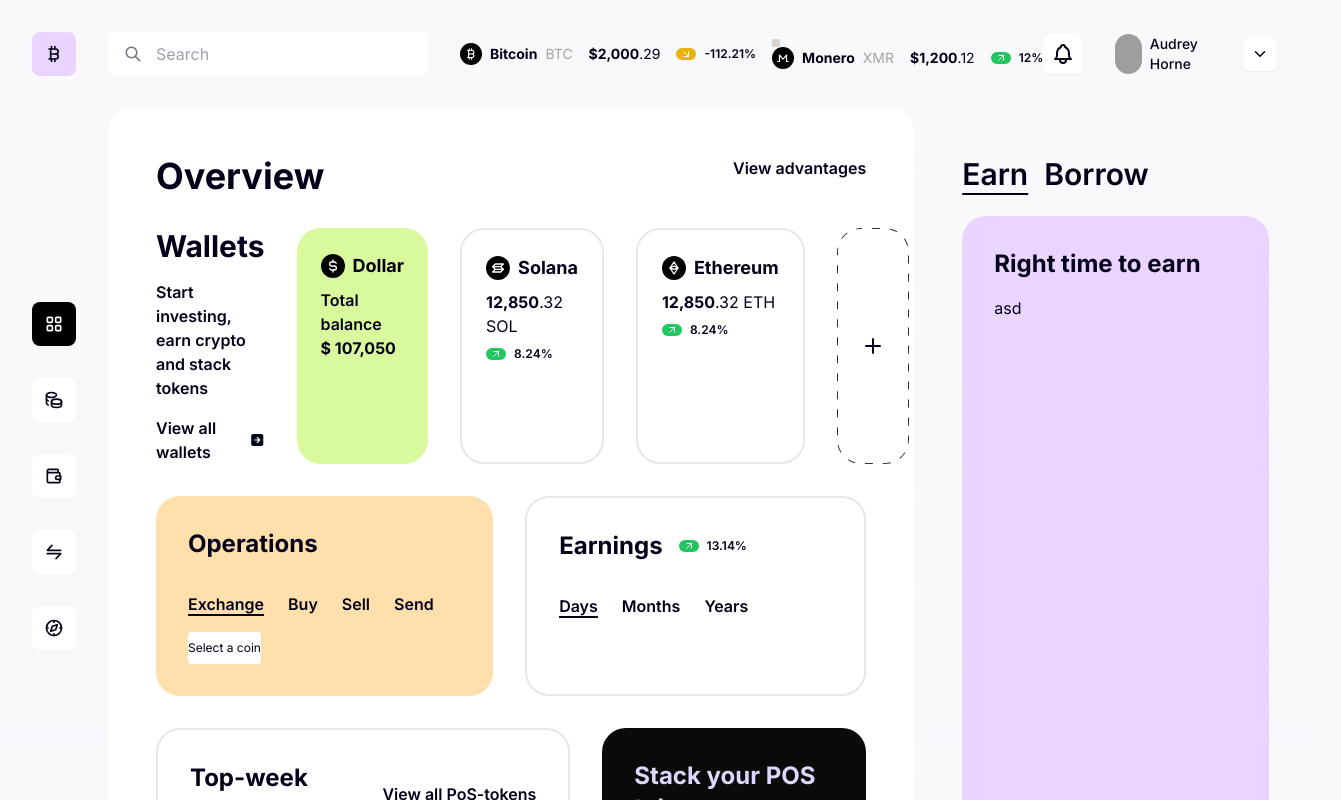
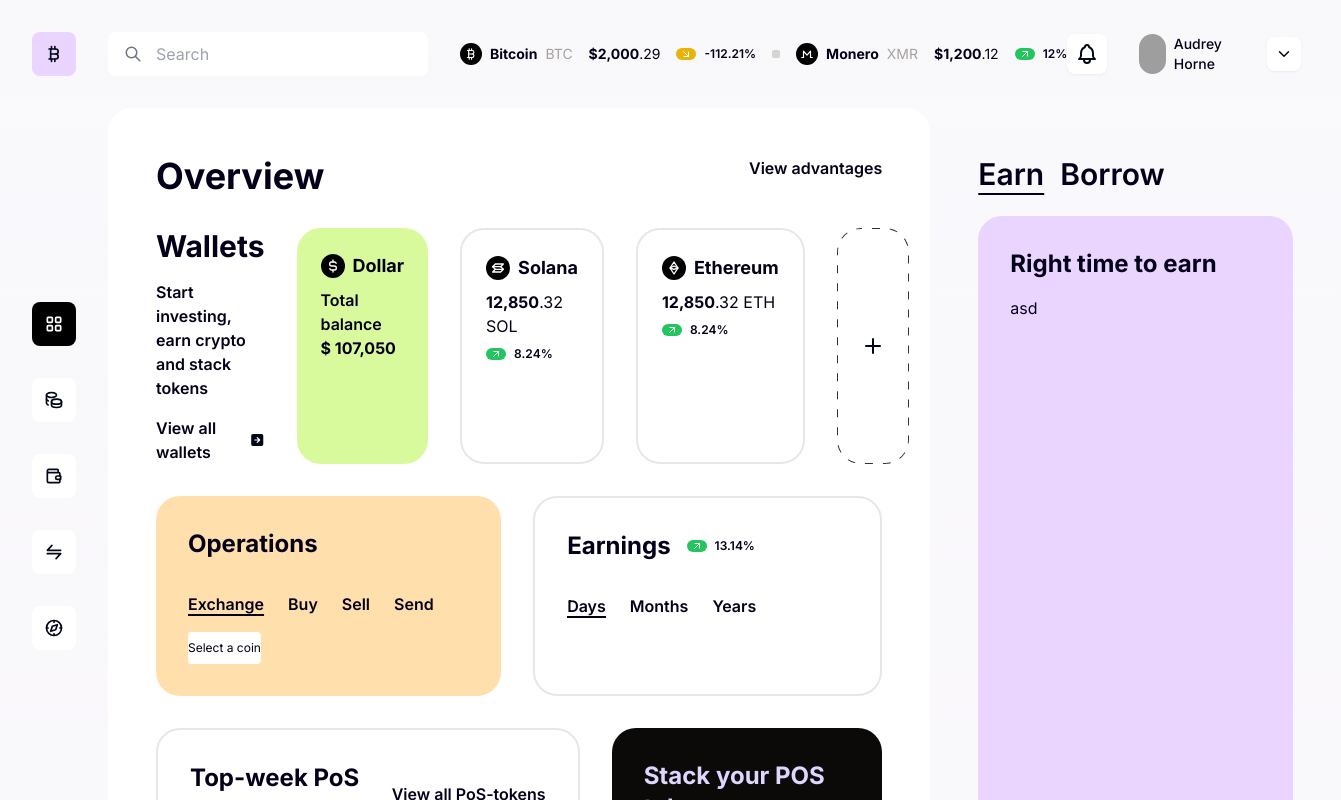
Before and after one commit to luisCislaghi/crypto-tailwind, a Next.js app: page /dashboard in a window 1280 px wide. Shown: the top 800 px of the page, 1341 px wide, since content can reach past the window. Built offline with nearby package versions, Linux system fonts and the light colour scheme; grey boxes are pictures that could not be loaded.

Commit message:
fix broken separator

```diff
--- a/src/app/dashboard/@header/coins.tsx
+++ b/src/app/dashboard/@header/coins.tsx
@@ -26,10 +26,17 @@ const Coins: React.FC<{ coins: CoinBalance[] }> = ({ coins }) => {
   return (
     <div className="flex flex-nowrap items-center gap-4">
       {coins.map((coin, i) => (
-        <div key={coin.name}>
-          {i !== 0 && <div className="h-2 w-2 rounded-sm bg-stone-300" />}
-          <Coin coin={coin} />
-        </div>
+        <>
+          {i !== 0 && (
+            <div
+              key={coin.name + "-separator"}
+              className="h-2 w-2 rounded-sm bg-stone-300"
+            />
+          )}
+          <div key={coin.name}>
+            <Coin coin={coin} />
+          </div>
+        </>
       ))}
     </div>
   );
--- a/src/app/dashboard/@header/page.tsx
+++ b/src/app/dashboard/@header/page.tsx
@@ -19,14 +19,12 @@ const Header: React.FC = () => {
         <div>
           <Input icon={TbSearch} placeholder="Search" />
         </div>
-        <div>
         <Coins
           coins={[
             { name: "btc", value: 2000.29, difference: -112.21 },
             { name: "xmr", value: 1200.12, difference: 12 },
           ]}
         />
-        </div>
       </div>
       <div className="flex flex-nowrap items-center gap-8">
         <div>
```
Lines whose indentation alone changed are shown as unchanged.
